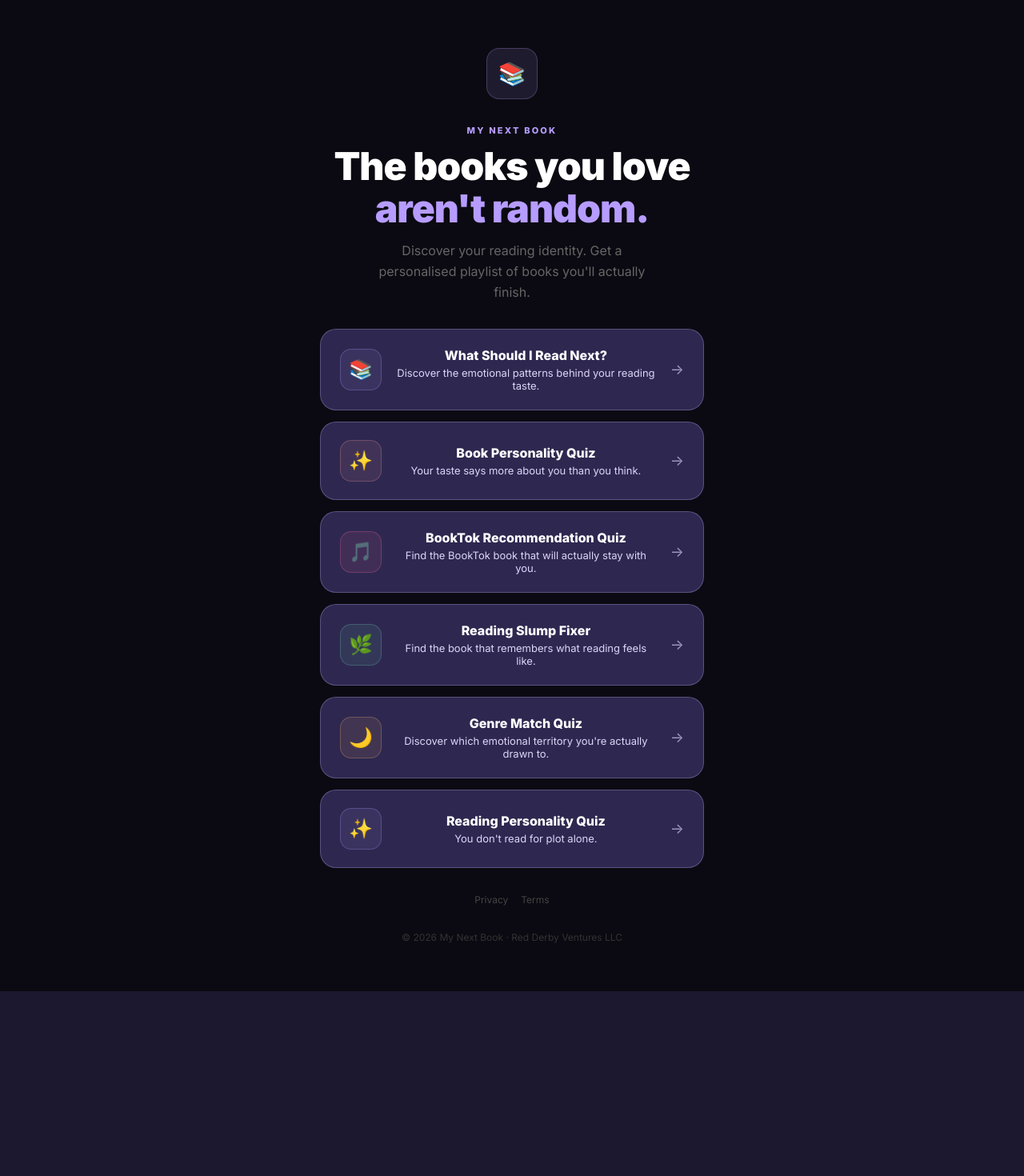
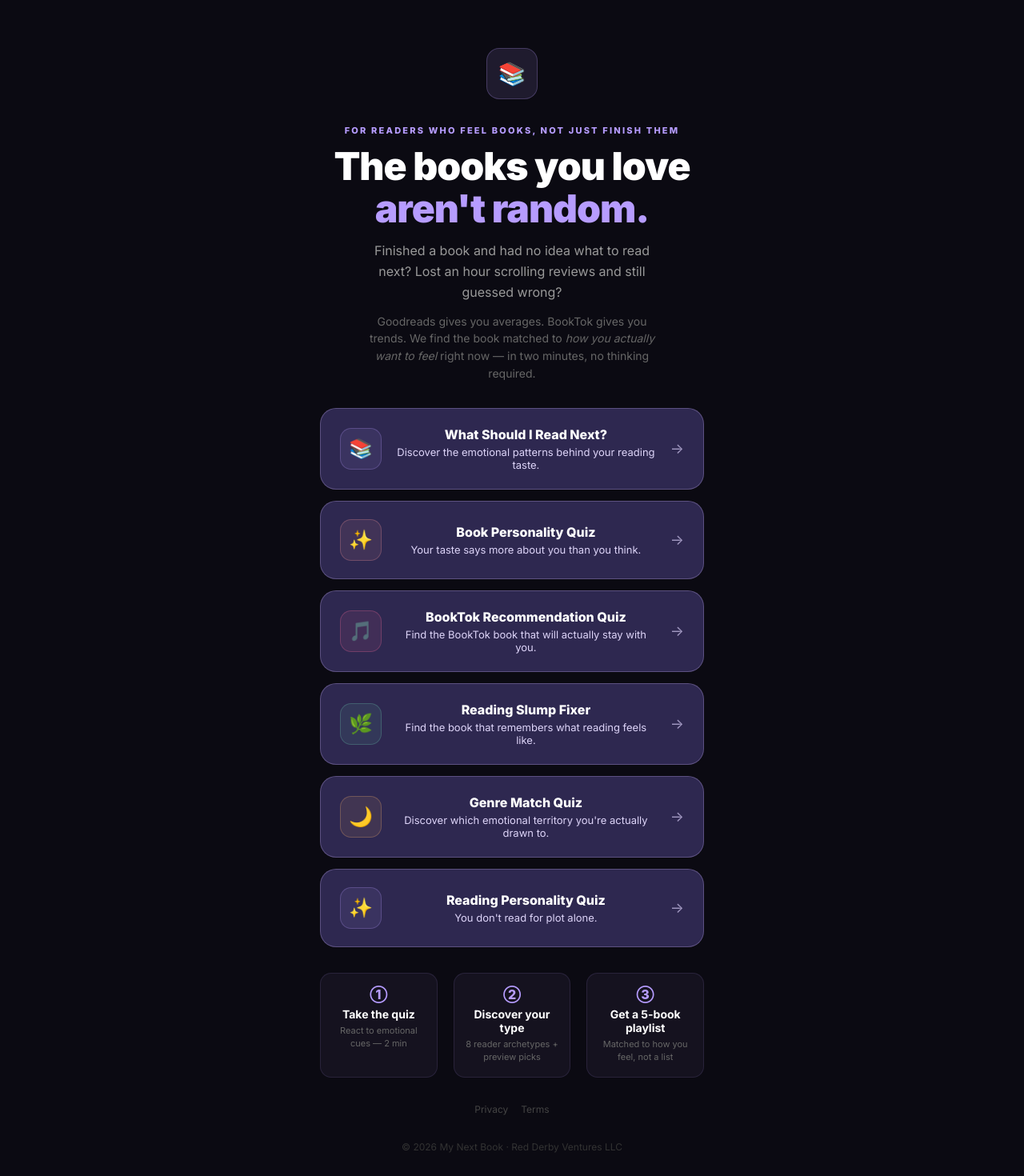
Before and after one commit to smithar106/my-next-book-quiz, a Next.js app: page / in a window 1280 px wide. Shown: the top 1470 px of the page at 80% size. Before the commit the page ends 1239 px from the top, so only its background shows below. Built offline with nearby package versions, Linux system fonts and the light colour scheme.

Commit message:
feat(copy): conversion-focused rewrite — landing pain points, value-math CTA, archetype-specific ctas, email as bridge

```diff
--- a/app/page.tsx
+++ b/app/page.tsx
@@ -13,18 +13,44 @@
         {/* Copy */}
         <div style={{ display: 'flex', flexDirection: 'column', gap: 12 }}>
           <p style={{ color: '#B69CFF', fontSize: 11, fontWeight: 800, letterSpacing: '0.2em', textTransform: 'uppercase' }}>
-            My Next Book
+            For readers who feel books, not just finish them
           </p>
           <h1 style={{ fontSize: 'clamp(32px, 8vw, 48px)', fontWeight: 900, color: '#FFFFFF', lineHeight: 1.1, letterSpacing: '-1px' }}>
             The books you love<br /><span style={{ color: '#B69CFF' }}>aren&apos;t random.</span>
           </h1>
-          <p style={{ color: '#666', fontSize: 16, lineHeight: 1.65, maxWidth: 360, margin: '0 auto' }}>
-            Discover your reading identity. Get a personalised playlist of books you&apos;ll actually finish.
+          <p style={{ color: '#999', fontSize: 16, lineHeight: 1.65, maxWidth: 380, margin: '0 auto' }}>
+            Finished a book and had no idea what to read next? Lost an hour scrolling reviews and still guessed wrong?
+          </p>
+          <p style={{ color: '#666', fontSize: 14, lineHeight: 1.55, maxWidth: 360, margin: '0 auto' }}>
+            Goodreads gives you averages. BookTok gives you trends. We find the book matched to <em>how you actually want to feel</em> right now — in two minutes, no thinking required.
           </p>
         </div>
 
         {/* Quiz list */}
         <QuizList />
+
+        {/* What you get */}
+        <div style={{ display: 'flex', gap: 20, justifyContent: 'center', width: '100%', flexWrap: 'wrap' }}>
+          {[
+            { step: '①', label: 'Take the quiz', sub: 'React to emotional cues — 2 min' },
+            { step: '②', label: 'Discover your type', sub: '8 reader archetypes + preview picks' },
+            { step: '③', label: 'Get a 5-book playlist', sub: 'Matched to how you feel, not a list' },
+          ].map((item, i) => (
+            <div key={i} style={{
+              background: 'rgba(182,156,255,0.06)',
+              border: '1px solid rgba(182,156,255,0.12)',
+              borderRadius: 14,
+              padding: '16px 14px',
+              flex: '1 1 120px',
+              minWidth: 130, maxWidth: 150,
+              textAlign: 'center',
+            }}>
+              <p style={{ color: '#B69CFF', fontSize: 16, fontWeight: 800, marginBottom: 6 }}>{item.step}</p>
+              <p style={{ color: '#FFFFFF', fontSize: 14, fontWeight: 700, marginBottom: 4 }}>{item.label}</p>
+              <p style={{ color: '#666', fontSize: 11, lineHeight: 1.5 }}>{item.sub}</p>
+            </div>
+          ))}
+        </div>
 
         {/* Legal */}
         <div style={{ display: 'flex', gap: 16, fontSize: 12, color: '#444' }}>
```
Also changed, not shown: components/QuizClient.tsx (+31 -11 lines), lib/resultContent.ts (+14 -17 lines).
